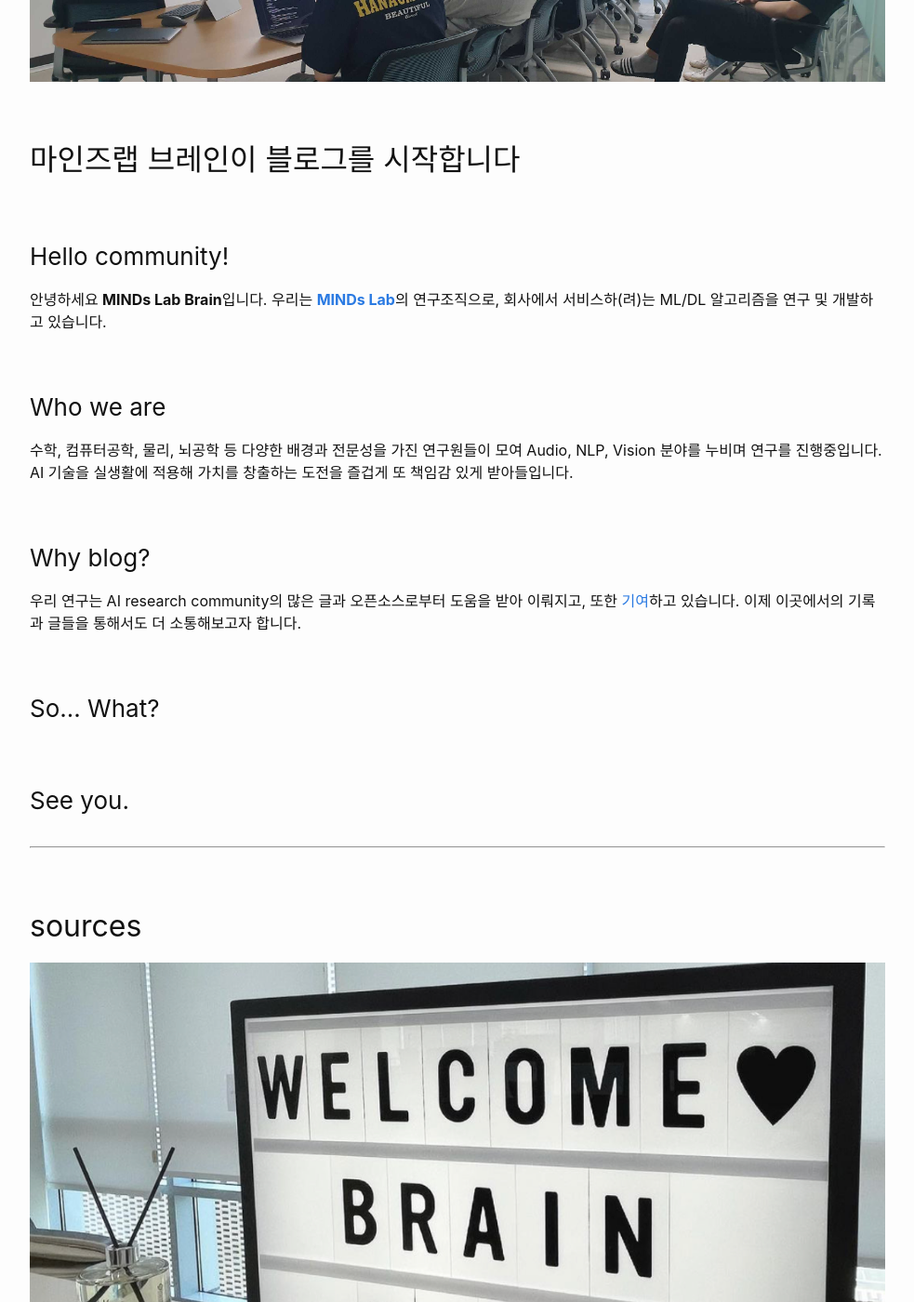
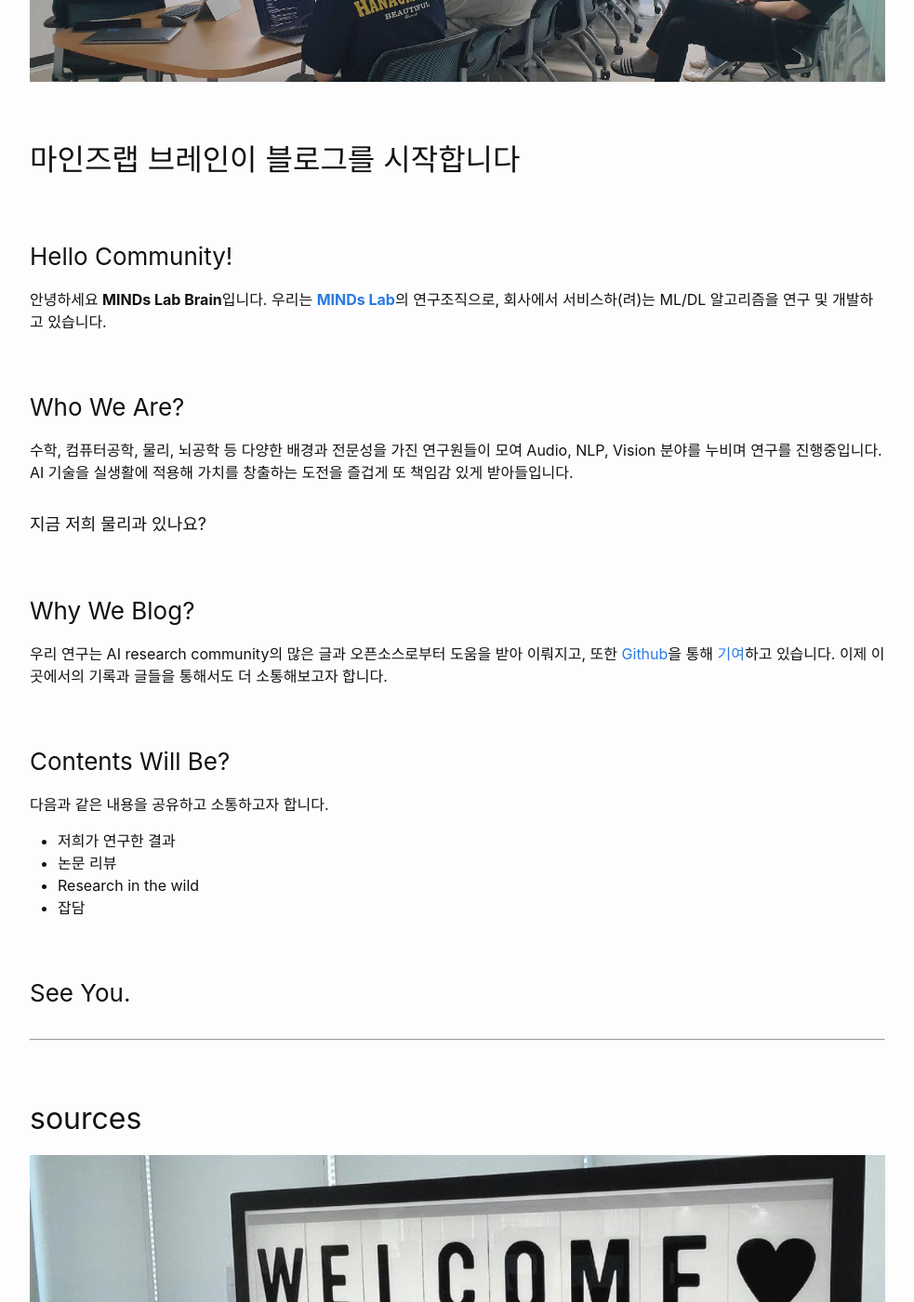
Before and after one commit to maum-ai/maum-ai.github.io, a Jekyll site: the page built from _posts/2021-07-05-init-brain-blog.md, in a window 1280 px wide and 1400 px high, scrolled down 570 px. Shown: the whole window at 93% size, without its empty margins (148-1131 px from the left). Built offline with Jekyll 4.4.1, drawn with Linux system fonts in a browser that asks for light colours; some web fonts are replaced.

Commit message:
write some more thing

```diff
--- a/_posts/2021-07-05-init-brain-blog.md
+++ b/_posts/2021-07-05-init-brain-blog.md
@@ -10,18 +10,28 @@
 ![Algorithm Session](/assets/2021-07-05-init-brain-blog/algo-session.jpg)
 ## 마인즈랩 브레인이 블로그를 시작합니다
 
-### Hello community!
-안녕하세요 **MINDs Lab Brain**입니다. 우리는 [**MINDs Lab**](https://maum.ai)의 연구조직으로, 회사에서 서비스하(려)는 ML/DL 알고리즘을 연구 및 개발하고 있습니다.
+### Hello Community!
+안녕하세요 **MINDs Lab Brain**입니다.
+우리는 [**MINDs Lab**](https://maum.ai)의 연구조직으로, 회사에서 서비스하(려)는 ML/DL 알고리즘을 연구 및 개발하고 있습니다.
 
-### Who we are
-수학, 컴퓨터공학, 물리, 뇌공학 등 다양한 배경과 전문성을 가진 연구원들이 모여 Audio, NLP, Vision 분야를 누비며 연구를 진행중입니다. AI 기술을 실생활에 적용해 가치를 창출하는 도전을 즐겁게 또 책임감 있게 받아들입니다.
+### Who We Are?
+수학, 컴퓨터공학, 물리, 뇌공학 등 다양한 배경과 전문성을 가진 연구원들이 모여 Audio, NLP, Vision 분야를 누비며 연구를 진행중입니다.
+AI 기술을 실생활에 적용해 가치를 창출하는 도전을 즐겁게 또 책임감 있게 받아들입니다.
+##### 지금 저희 물리과 있나요?
 
-### Why blog?
-우리 연구는 AI research community의 많은 글과 오픈소스로부터 도움을 받아 이뤄지고, 또한 [기여](/publication)하고 있습니다. 이제 이곳에서의 기록과 글들을 통해서도 더 소통해보고자 합니다.
+### Why We Blog?
+우리 연구는 AI research community의 많은 글과 오픈소스로부터 도움을 받아 이뤄지고, 또한 [Github](https://github.com/mindslab-ai)을 통해 [기여](/publication)하고 있습니다.
+이제 이곳에서의 기록과 글들을 통해서도 더 소통해보고자 합니다.
 
-### So... What?
+### Contents Will Be?
+다음과 같은 내용을 공유하고 소통하고자 합니다.
+- 저희가 연구한 결과
+- 논문 리뷰
+- Research in the wild
+- 잡담
 
-### See you.
+
+### See You.
 
 
 ---
```
